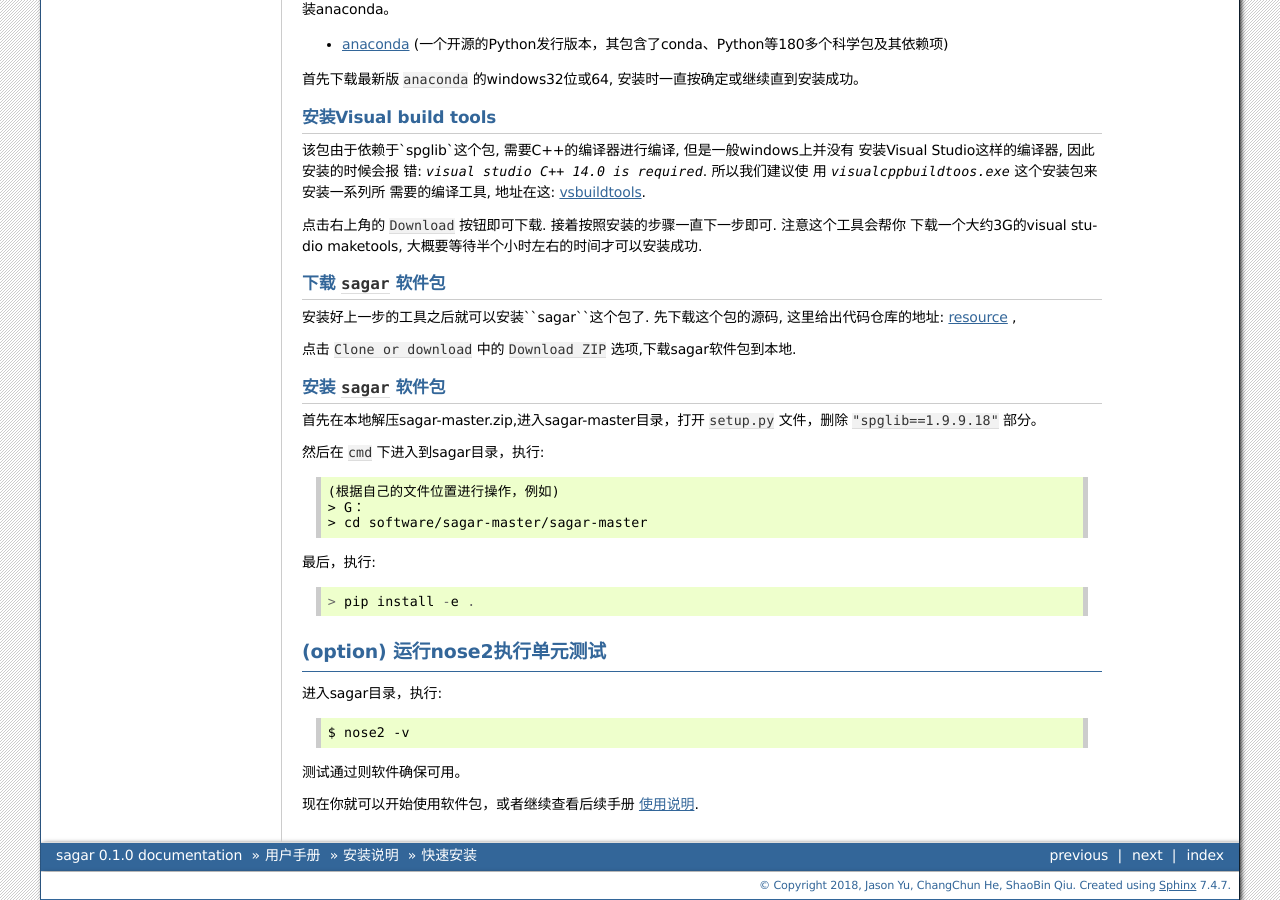
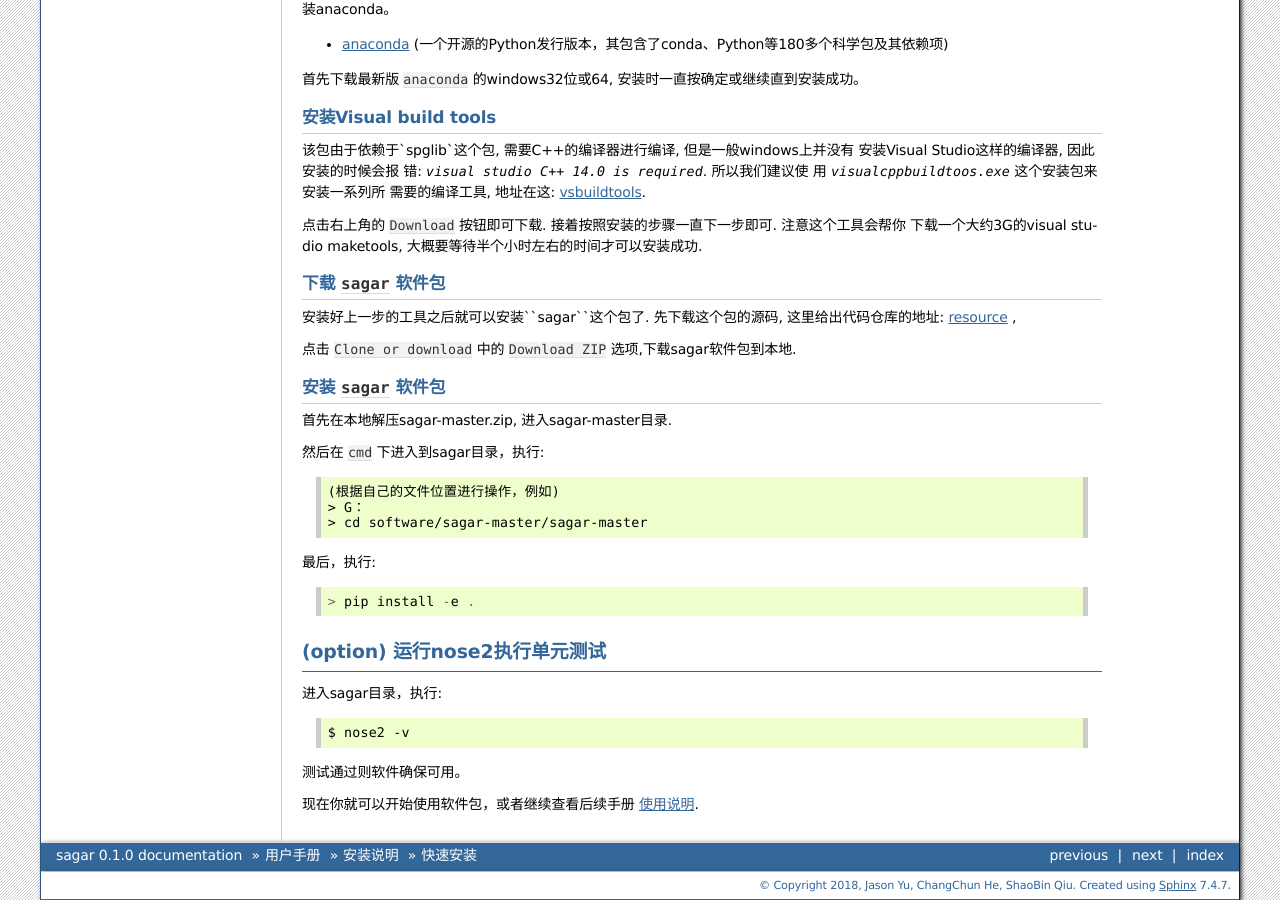
Before and after one commit to scut-ccmp/sagar, a Sphinx documentation site: the page built from docs/source/installation/quick_install.rst, in a window 1280 px wide and 900 px high, scrolled down 1750 px. Built offline with Sphinx 7.4.7, drawn with Linux system fonts in a browser that asks for light colours; pages that are not in the unit, such as notebooks, are missing from menus.

Commit message:
modify instalation in windows platfom

```diff
--- a/docs/source/installation/quick_install.rst
+++ b/docs/source/installation/quick_install.rst
@@ -152,7 +152,7 @@
 安装 ``sagar`` 软件包
 +++++++++++++++++++++++++++++++
 
-首先在本地解压sagar-master.zip,进入sagar-master目录，打开 ``setup.py`` 文件，删除 ``"spglib==1.9.9.18"`` 部分。
+首先在本地解压sagar-master.zip, 进入sagar-master目录.
 
 然后在 ``cmd`` 下进入到sagar目录，执行::
 
```
